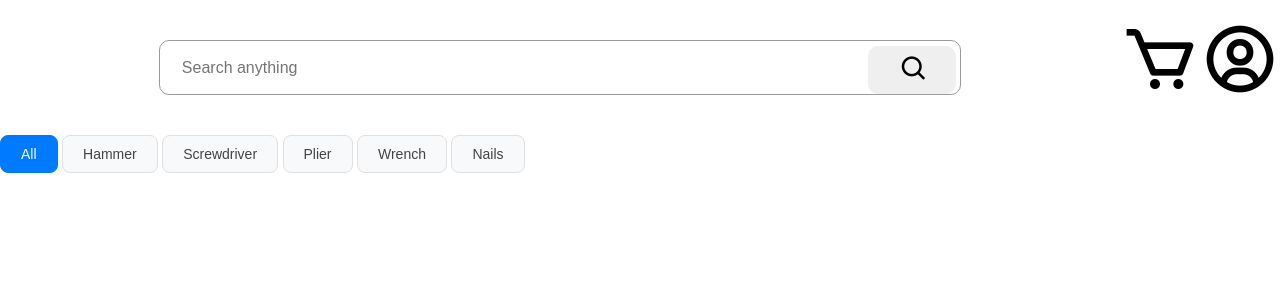
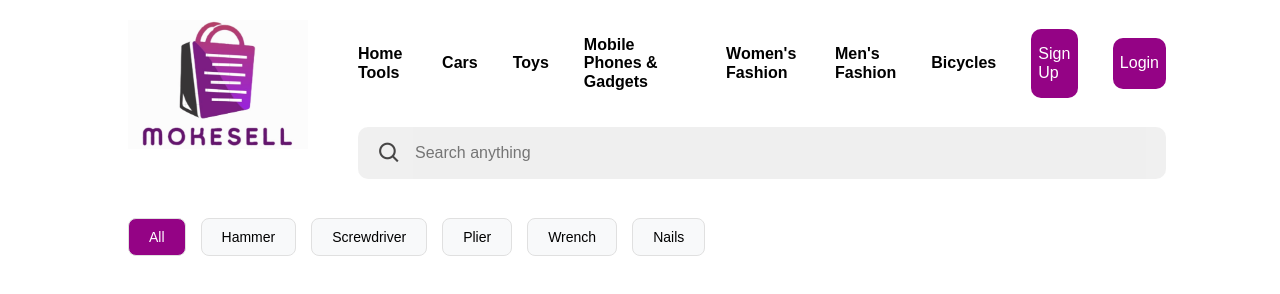
Before and after one commit to User876056/FED_Mokesell_website, a plain HTML site: page products.html in a window 1280 px wide. Drawn offline with nearby package versions, Linux system fonts and the light colour scheme; no server answers.

Commit message:
Improve product page

```diff
--- a/products.html
+++ b/products.html
@@ -11,72 +11,11 @@
         <link href='https://unpkg.com/boxicons@2.1.4/css/boxicons.min.css' rel='stylesheet'>
 
         <style>
-                        header {
-                display: flex;
-                direction: row;
-            }
-            body {
-                font-family: Arial, sans-serif;
-                margin: 0;
-                padding: 0;
-                flex-direction: column;
-                align-items: center;
-            }
-            #logo img {
-                width: 200px;
-                height: auto;
-                margin: 10%;
-                background: transparent;
-            }
-            #search-box {
-                width: 800px;
-                margin: 40px auto;
-                background-color: rgb(255, 255, 255);
-                border-radius: 10px;
-                border: 1px solid rgb(155, 155, 155);
-            }
-            #row {
-                display: flex;
-                align-items: center;
-                padding: 0px 4px;
-            }
-            #input-box {
-                flex: 1;
-                height: 50px;
-                border: none;
-                outline: none;
-                margin: 0 2%;
-            }
-            #row:focus-within {
-                box-shadow: 0 0 10px rgba(0, 123, 255, 0.7);
-                border-radius: 10px;
-                transition: box-shadow 0.3s ease;
-            }
-            #row button {
-                padding: 1% 4%;
-                border: 0;
-                outline: 0;
-                border-radius: 10px;
-                cursor: pointer;
-                margin-top: 5px;
-            }
-            #row button:hover {
-                transition: 0.2s;
-                background-color: rgb(199, 199, 199);
-            }
-            .bx-search {
-                width: 25px;
-                font-size: 30px;
-            }
-            .button {
-                font-size: 5rem;
-                color: black;
-                margin-top: 1.5%;
-            }
 
             /* Updated Product Cards */
             #products-container {
-    margin-left: 200px;
+                margin: auto;
+                width: 80%;
                 padding: 20px;
                 display: grid;
                 grid-template-columns: repeat(auto-fill, minmax(250px, 1fr));
@@ -91,6 +30,8 @@
                 transition: transform 0.3s ease, box-shadow 0.3s ease;
                 display: flex;
                 flex-direction: column;
+                cursor: pointer;
+
             }
 
             .product-card:hover {
@@ -100,7 +41,7 @@
 
             .product-image {
                 width: 100%;
-    height: 200px;
+                height: 100%;
                 position: relative;
                 overflow: hidden;
             }
@@ -134,46 +75,50 @@
                 color: #2c3e50;
             }
 
-.product-sold
 
              /* Improved Filter Buttons */
+
             .filter-buttons {
-    position: fixed;
-    left: 20px;
-    top: 130px;
-    background: white;
-    padding: 15px;
+
+                margin: auto;
+                margin-top: 3%;
+                margin-bottom: 2%;
+                width: 80%;
+                display: flex;
+                gap: 15px;
+                /* padding: 15px;
                 border-radius: 12px;
-    box-shadow: 0 3px 15px rgba(0,0,0,0.1);
+
                 z-index: 10;
                 display: flex;
                 flex-direction: column;
-    gap: 12px;
+                gap: 12px; */
             }
 
             .filter-buttons button {
                 padding: 10px 20px;
                 border: 1px solid #e0e0e0;
                 background: #f8f9fa;
-    color: #444;
+                color: black;
                 border-radius: 8px;
                 cursor: pointer;
                 transition: all 0.2s ease;
                 font-size: 14px;
-    text-align: left;
+
             }
 
             .filter-buttons button:hover {
-    background: #007bff;
+                background-color: #940385;
                 color: white;
-    border-color: #007bff;
-    transform: translateX(5px);
+
+                transform: scale(1.1);
+
             }
 
             .filter-buttons button.active {
-    background: #007bff;
+                background-color: #940385;
                 color: white;
-    border-color: #007bff;
+
                 font-weight: 500;
             }
 
@@ -220,24 +165,66 @@
     </head>
     <body>
         <header>
-            <a href="index.html" id="logo">
-                <img src="Images/logo.jpg" alt="">
+            <div id="logo">
+              <a href="index.html" >
+                <img src="Images/logo.jpeg" alt="">
+              </a>
+            </div>
+
+            <section id="header-icons">
+              <div id="header-category">
+                  <a href="Home_tool.html" class="head-category">
+
+                    <p >Home Tools</p>
+                  </a>
+                  <a href="cars.html" class="head-category">
+
+                    <p>Cars</p>
+                  </a>
+                  <a href="home-services.html" class="head-category">
+
+                    <p>Toys</p>
+                  </a>
+                  <a href="gadgets.html" class="head-category">
+
+                    <p>Mobile Phones & Gadgets</p>
+                  </a>
+                  <a href="womens-fashion.html" class="head-category">
+                    <p>Women's Fashion</p>
+                  </a>
+                  <a href="mens-fashion.html" class="head-category" >
+                    <p>Men's Fashion</p>
                   </a>
 
-            <div id="search-box">
-                <div id="row">
-                    <input type="text" id="input-box" placeholder="Search anything" autocomplete="off">
-                    <button><i class='bx bx-search'></i></button>
-                </div>
-            </div>
+                  <a href="luxury.html" class="head-category">
+                    <p>Bicycles</p>
+                  </a>
 
-            <a href="" id="" class="button">
-                <i class='bx bx-cart'></i>
+                  <a href="SignUp.html" class="register-button">
+                    <p>Sign Up</p>
+                  </a>
+
+                  <a href="Login.html" class="register-button">
+                    <p>Login</p>
+                  </a>
+                  <!-- <a href="" id="" class="button" >
+                    <i class='bx bx-cart' ></i>
                   </a>
 
                   <a href="" id="" class="button">
-                <i class='bx bx-user-circle'></i>
-            </a>
+                    <i class='bx bx-heart'></i>
+                  </a> -->
+              </div>
+
+              <div id="search-box">
+                <i class='bx bx-search'></i>
+
+                <input type="text" id="input-box" placeholder="Search anything" autocomplete="off">
+
+              </div>
+            </section>
+
+
         </header>
 
         <div class="filter-buttons">
@@ -286,6 +273,8 @@
                     const card = document.createElement('div');
                     card.className = `product-card filterDiv ${Product.name}`;  // Ensure correct casing here
                     card.innerHTML = `
+
+
                         <img src="Product_Images/${Product.image_name || 'placeholder.jpg'}" alt="${Product.name}" />
                         <div class="product-info">
                             <h3>${Product.name}</h3>
--- a/style.css
+++ b/style.css
@@ -0,0 +1,101 @@
+body {
+    font-family: Arial, sans-serif;
+    margin: 0;
+    padding: 0;
+    flex-direction: column;
+    align-items: center;
+
+}
+header{
+
+    display: flex;
+    flex-direction: row;
+    width: 80%;
+    margin: auto;
+    padding-top: 20px;
+    margin-bottom: 25px;
+
+}
+#header-icons{
+
+  display: flex;
+  flex-direction:column ;
+
+}
+#header-category{
+  display: flex;
+  flex-direction: row;
+  gap: 35px;
+  align-items: center;
+  margin-left: 50px;
+  text-decoration: none;
+  padding: 0%;
+}
+.head-category {
+    text-decoration: none;
+    color: black;
+    font-weight: bold;
+
+}
+
+.head-category:hover {
+    text-decoration: underline; /* Adds an underline on hover */
+    color: #940385; /* Changes text color on hover */
+}
+
+#logo img{
+    width: 180px;
+}
+#logo img:hover{
+    transform: scale(1.1);
+    transition: transform 0.3s ease;
+}
+
+#search-box{
+
+    width: 800px;
+
+    margin-left: 50px;
+    background-color: rgba(219, 219, 219, 0.406);
+    border-radius: 10px;
+
+    display: flex;
+    align-items: center;
+    padding: 0px 4px;
+    margin-top: 20px;
+
+
+}
+#search-box:focus-within {
+    border: solid rgba(179, 3, 185, 0.97);
+
+
+}
+#input-box{
+    flex: 1;
+    height:50px;
+    border: none;
+    outline: none;
+    margin: 0  2%;
+    background-color: rgba(236, 235, 235, 0.406);
+
+}
+
+
+.bx-search{
+    width: 20px;
+    font-size: 25px;
+    margin-left: 15px;
+    color: #474646;
+}
+
+.register-button{
+  width: 60px;
+  background-color: #940385;
+  color: white;
+  text-decoration: none;
+  padding:0px 7px;
+  border-radius: 10px;
+  display: flex;
+  justify-content: center;
+}
```
Also changed, not shown: index.html (+0 -95 lines). Lines whose indentation alone changed are shown as unchanged.
